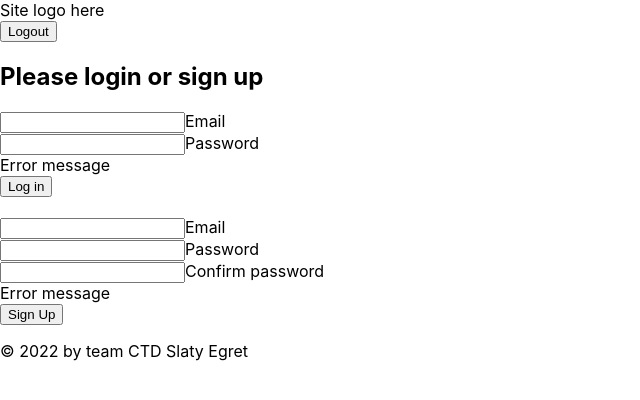
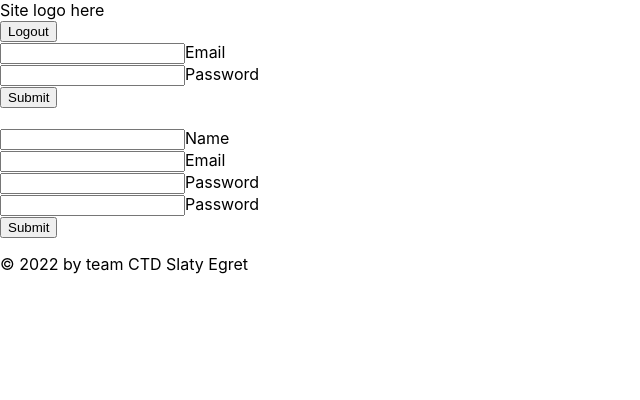
Before and after one commit to Sanlung/ctd-practicum-slaty-egret, a Next.js app: page / in a window 1280 px wide. Shown: the top 400 px of the page, without its empty margins (0-640 px from the left). Built offline with nearby package versions, Linux system fonts and the light colour scheme; a web font is replaced by a local one.

Commit message:
auth subfolder reusable components wireframe and index.js login page blueprint

```diff
--- /dev/null
+++ b/components/auth/EmailInputWIthLabel.js
@@ -0,0 +1,8 @@
+const EmailInputWithLabel = () => (
+    <div>
+        <input type="email"></input>
+        <label>Email</label>
+    </div>
+);
+
+export default EmailInputWithLabel;
--- /dev/null
+++ b/components/auth/LoginForm.js
@@ -0,0 +1,13 @@
+import EmailInputWithLabel from './EmailInputWithLabel';
+import PasswordInputWithLabel from './PasswordInputWithLabel';
+import SubmitButton from './SubmitButton';
+
+const LoginUpForm = () => (
+    <>
+        <EmailInputWithLabel />
+        <PasswordInputWithLabel />
+        <SubmitButton />
+    </>
+);
+
+export default LoginUpForm;
--- /dev/null
+++ b/components/auth/NameInputWithLabel.js
@@ -0,0 +1,8 @@
+const NameInputWithLabel = () => (
+    <div>
+        <input type="name"></input>
+        <label>Name</label>
+    </div>
+);
+
+export default NameInputWithLabel;
--- /dev/null
+++ b/components/auth/PasswordInputWithLabel.js
@@ -0,0 +1,8 @@
+const PasswordInputWithLabel = () => (
+    <div>
+        <input type="password"></input>
+        <label>Password</label>
+    </div>
+);
+
+export default PasswordInputWithLabel;
--- /dev/null
+++ b/components/auth/SignUpForm.js
@@ -0,0 +1,16 @@
+import NameInputWithLabel from './NameInputWithLabel';
+import EmailInputWithLabel from './EmailInputWithLabel';
+import PasswordInputWithLabel from './PasswordInputWithLabel';
+import SubmitButton from './SubmitButton';
+
+const SignUpForm = () => (
+    <>
+        <NameInputWithLabel />
+        <EmailInputWithLabel />
+        <PasswordInputWithLabel />
+        <PasswordInputWithLabel />
+        <SubmitButton />
+    </>
+);
+
+export default SignUpForm;
--- /dev/null
+++ b/components/auth/SubmitButton.js
@@ -0,0 +1,7 @@
+const SubmitButton = () => (
+    <div>
+        <button type='button'>Submit</button>
+    </div>
+);
+
+export default SubmitButton;
--- a/pages/index.js
+++ b/pages/index.js
@@ -1,6 +1,7 @@
 import Head from "next/head";
 import Layout, { siteTitle } from "../components/Layout";
-import Login from "../components/login/Login";
+import LoginForm from "../components/auth/LoginForm";
+import SignUpForm from "../components/auth/SignUpForm";
 
 const Home = () => {
   return (
@@ -8,7 +9,9 @@ const Home = () => {
       <Head>
         <title>{siteTitle}</title>
       </Head>
-      <Login />
+      <LoginForm />
+      <br></br>
+      <SignUpForm />
     </Layout>
   );
 };
```
